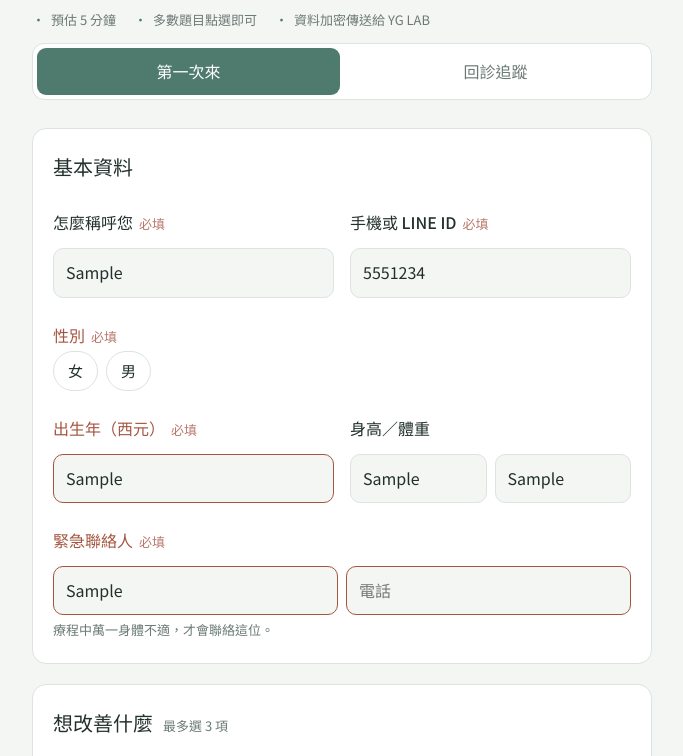
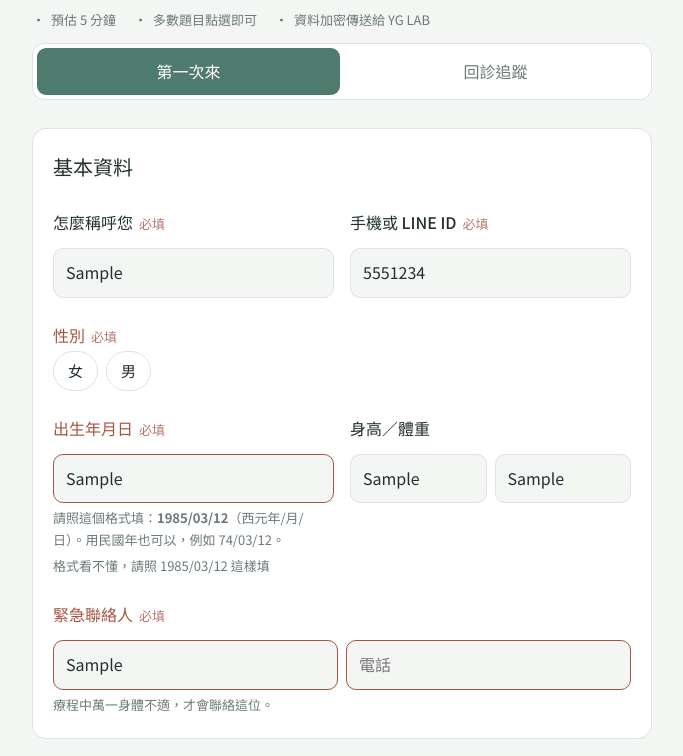
Before and after one commit to StevenC71/intake-form, a plain HTML site: page index.html in a window 1280 px wide. Both pictures are taken after typing "Sample", "5551234", "Sample", "Sample", "Sample", "Sample" into the empty fields and a click on the button "看我的建議". Shown: the part 184-940 px from the top of the page, without its empty margins (298-981 px from the left). Drawn offline with Linux system fonts and the light colour scheme.

Commit message:
出生年改為出生年月日，附填寫範例與即時換算確認
Co-Authored-By: Claude Opus 5.5 <noreply@anthropic.com>

```diff
--- a/index.html
+++ b/index.html
@@ -124,7 +124,9 @@ footer{font-size:12px;color:var(--muted);line-height:1.7}
       <fieldset class="q" data-req="sex" data-mode="new"><legend>性別<span class="req">必填</span></legend>
         <div class="opts" data-name="sex" data-type="radio" data-items="女|男"></div></fieldset>
       <div class="grid2" data-mode="new">
-        <div class="q" data-req data-check="year"><label class="t" for="birth">出生年（西元）<span class="req">必填</span></label><input type="text" id="birth" name="birth" inputmode="numeric" placeholder="例：1985"></div>
+        <div class="q" data-req data-check="date"><label class="t" for="birth">出生年月日<span class="req">必填</span></label><input type="text" id="birth" name="birth" inputmode="numeric" placeholder="1985/03/12" autocomplete="bday">
+          <p class="hint" id="birthHint">請照這個格式填：<b>1985/03/12</b>（西元年/月/日）。用民國年也可以，例如 74/03/12。</p>
+          <p class="hint" id="birthEcho" aria-live="polite" hidden></p></div>
         <div class="q"><span class="t">身高／體重</span>
           <div class="grid2" style="gap:8px;grid-template-columns:1fr 1fr">
             <input type="text" id="height" name="height" inputmode="decimal" placeholder="身高 cm" aria-label="身高">
@@ -377,8 +379,11 @@ footer{font-size:12px;color:var(--muted);line-height:1.7}
     catch(_){storeOk=false;$('storeWarn').hidden=false}}
   document.querySelectorAll('[name="mode"]').forEach(r=>r.addEventListener('change',()=>{applyMode();save()}));
   f.addEventListener('change',e=>{sync(e);save();e.target.closest('.q,.scale-row')?.classList.remove('bad')});
+  function echoBirth(){const el=$('birthEcho'),d=birthDate();el.hidden=!txt('birth');
+    if(d){const [y,m,dd]=d.split('-');el.textContent=`＝ 西元 ${y} 年 ${+m} 月 ${+dd} 日，請確認是否正確`;}else el.textContent='格式看不懂，請照 1985/03/12 這樣填';}
+  $('birth').addEventListener('input',echoBirth);
   f.addEventListener('input',e=>{save();e.target.closest('.q')?.classList.remove('bad')});
-  load();
+  load();echoBirth();
   if(location.hash==='#revisit')$('mode_re').checked=true;
   applyMode();
 
@@ -391,7 +396,7 @@ footer{font-size:12px;color:var(--muted);line-height:1.7}
       else{
         const ins=[...q.querySelectorAll(':scope input[type=text],:scope input[type=tel]')].filter(i=>!isHidden(i));
         ok=ins.every(i=>i.value.trim()!=='');
-        if(ok&&q.dataset.check==='year'){const y=+ins[0].value.trim();ok=y>=1920&&y<=new Date().getFullYear()-12}
+        if(ok&&q.dataset.check==='date')ok=!!birthDate();
         if(ok&&q.dataset.check==='int')ok=/^\d{1,3}$/.test(ins[0].value.trim());
       }
       q.classList.toggle('bad',!ok);if(!ok&&!first)first=q;
@@ -433,6 +438,17 @@ footer{font-size:12px;color:var(--muted);line-height:1.7}
     add(vals('adverse').some(v=>v!=='沒有'),'上次不適：'+vals('adverse').join('/'));
     add(one('changed')==='有','近期有新變化');
     return o;
+  }
+  // 出生年月日：接受 1985/3/12、1985-03-12、1985.3.12、19850312、民國 74/3/12；統一成 1985-03-12
+  function birthDate(){
+    const v=txt('birth').replace(/^(民國|西元)/,'').replace(/[年月\.\-－／\s]/g,'/').replace(/日/g,'').replace(/\/+/g,'/').replace(/^\/|\/$/g,'');
+    let m=v.match(/^(\d{2,4})\/(\d{1,2})\/(\d{1,2})$/)||v.match(/^(\d{4})(\d{2})(\d{2})$/)||v.match(/^(\d{2,3})(\d{2})(\d{2})$/);
+    if(!m)return '';
+    let y=+m[1],mo=+m[2],d=+m[3];if(y<200)y+=1911;
+    const dt=new Date(y,mo-1,d),now=new Date();
+    if(dt.getFullYear()!==y||dt.getMonth()!==mo-1||dt.getDate()!==d)return '';
+    if(y<1920||y>now.getFullYear()-12)return '';
+    return `${y}-${String(mo).padStart(2,'0')}-${String(d).padStart(2,'0')}`;
   }
   const bmi=()=>{const h=+txt('height')/100,w=+txt('weight');return h>1&&w>20?(w/(h*h)).toFixed(1):''};
   const scoreLine=()=>SCALES.map(([n,l])=>l.replace('您最在意的那件事','最在意')+' '+(one(n)||'—')).join('／');
@@ -495,7 +511,7 @@ footer{font-size:12px;color:var(--muted);line-height:1.7}
   function summaryNew(){
     const L=[],c=vals('concern'),types=[...new Set(c.map(x=>TYPE[x]))].join('、'),b=bmi();
     L.push('【初診健康問卷】'+new Date().toLocaleDateString('zh-TW'));
-    L.push(`稱呼：${txt('name')}｜${one('sex')}｜${txt('birth')} 年生`);
+    L.push(`稱呼：${txt('name')}｜${one('sex')}｜生日 ${birthDate()}`);
     L.push(`聯絡：${txt('phone')}`);
     L.push(`緊急聯絡人：${txt('ecName')} ${txt('ecPhone')}`);
     L.push(`身高體重：${txt('height')||'—'} cm／${txt('weight')||'—'} kg${b?'（BMI '+b+'）':''}`);
@@ -548,7 +564,7 @@ footer{font-size:12px;color:var(--muted);line-height:1.7}
       '變化':j(vals('better')),'變化說明':isHidden($('betterNote'))?'':txt('betterNote'),'不適':j(vals('adverse')),'不適說明':isHidden($('adverseNote'))?'':txt('adverseNote'),
       '作息建議':one('followed'),'新變化':one('changed'),'新變化說明':one('changed')==='有'?txt('changedNote'):'','近一週發燒感冒':one('fever'),'懷孕哺乳':one('preg'),'兩週內手術':one('surgery'),
       '補充':txt('extra'),'同意繼續使用':one('reAgree'),'注意事項':j(flags())};
-    return {_mode:'new','同意版本':CONSENT_VER,'稱呼':txt('name'),'手機/LINE':txt('phone'),'性別':one('sex'),'出生年':txt('birth'),'身高':txt('height'),'體重':txt('weight'),'BMI':bmi(),
+    return {_mode:'new','同意版本':CONSENT_VER,'稱呼':txt('name'),'手機/LINE':txt('phone'),'性別':one('sex'),'出生年':birthDate(),'身高':txt('height'),'體重':txt('weight'),'BMI':bmi(),
       '緊急聯絡人':txt('ecName'),'緊急聯絡電話':txt('ecPhone'),'困擾':j(vals('concern')),'困擾多久':one('duration'),'最在意':txt('mainItem'),
       '疲累':one('sFatigue'),'睡不好':one('sSleep'),'皮膚':one('sSkin'),'腸胃':one('sGut'),'壓力':one('sStress'),'最在意分數':one('sMain'),
       '近一週發燒感冒':one('fever'),'慢性病':j(vals('disease')),'G6PD':one('g6pd'),'用藥':j(vals('med')),'藥名':txt('medNote'),'保健品':j(vals('supp')),'保健品說明':txt('suppNote'),
```
